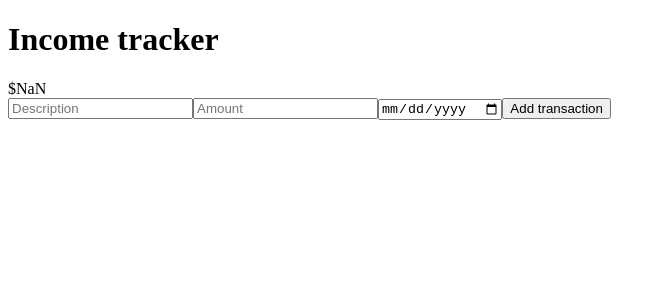
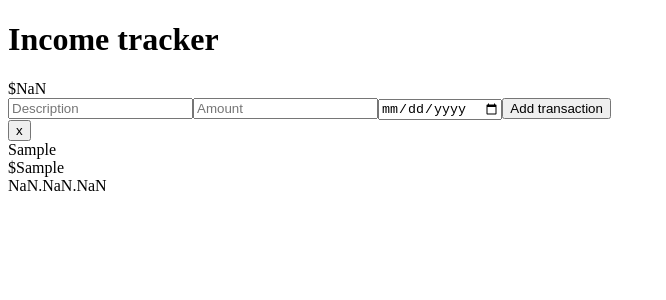
Before and after one commit to KateAnisha/bacon-frontend, a React (Create React App) app: page / in a window 1280 px wide. Both pictures are taken after typing "Sample", "Sample", "2020-01-15" into the empty fields and a click on the input "Add transaction". Shown: the top 300 px of the page, without its empty margins (0-666 px from the left). Built offline with nearby package versions, Linux system fonts and the light colour scheme; the HTML template or start-up script is replaced by a standard one.

Commit message:
add login component

```diff
--- a/src/App.js
+++ b/src/App.js
@@ -1,6 +1,7 @@
 import React, {useState, useEffect} from 'react';
 import Header from './components/Header';
 import IncomeForm from './components/IncomeForm';
+import ListTransactions from './components/ListTransactions'
 
 function App() {
   const [income, setIncome] = useState([]);
@@ -17,7 +18,7 @@ function App() {
     <div className="App">
       <Header totalIncome={totalIncome} />
       <IncomeForm income={income} setIncome={setIncome}/>
-
+      <ListTransactions income={income} setIncome={setIncome} />
     </div>
   );
 }
--- a/src/components/IncomeForm.js
+++ b/src/components/IncomeForm.js
@@ -1,14 +1,15 @@
-import React, {useRef} from 'react'
+import React, {useRef} from 'react';
 
 function IncomeForm({income, setIncome}) {
     const description = useRef(null);
     const date = useRef(null);
     const amount = useRef(null);
+
     const AddIncome = e => {
         e.preventDefault();
 
         let d = date.current.value.split(".");
-        let newD = new Date(d[0], d[1], d[2])
+        let newD = new Date(d[0], d[1] - 1, d[2]);
 
         setIncome([...income, {
             "description": description.current.value,
--- /dev/null
+++ b/src/components/ListTransactions.js
@@ -0,0 +1,29 @@
+import React from 'react';
+import TransactionItem from './TransactionItem';
+
+function ListTransactions({income, setIncome}) {
+    const removeTransaction = i => {
+        let temp = income.filter((v, index) => index != i);
+        setIncome(temp);
+    }
+    const sortByDate = (a, b) => {
+        return a.date - b.date;
+
+    }
+    return (
+        <div className="transaction-listing">
+            {
+                income.sort(sortByDate).map((value, index) => (
+                    <TransactionItem
+                        key={index}
+                        income={value}
+                        index={index}
+                        removeTransaction={removeTransaction}
+                    />
+                ))
+            }
+        </div>
+    )
+}
+
+export default ListTransactions;
--- /dev/null
+++ b/src/components/TransactionItem.js
@@ -0,0 +1,22 @@
+import React from 'react';
+
+function TransactionItem({income, index, removeTransaction}) {
+    let date = new Date(income.date);
+    let day = date.getDate();
+    let month = date.getMonth() +1;
+    let year = date.getFullYear();
+
+    const removeHandle = i => {
+        removeTransaction(i);
+    }
+    return (
+        <div className="transaction-item">
+            <button className="remove" onClick={() => removeHandle(index)}>x</button>
+            <div className="description">{income.description}</div>
+            <div className="amount">${income.amount}</div>
+            <div className="date">{day + "." + month + "." + year}</div>
+        </div>
+    )
+}
+
+export default TransactionItem;
```
Also changed, not shown: src/components/Login.js (added, +25 -0 lines).
